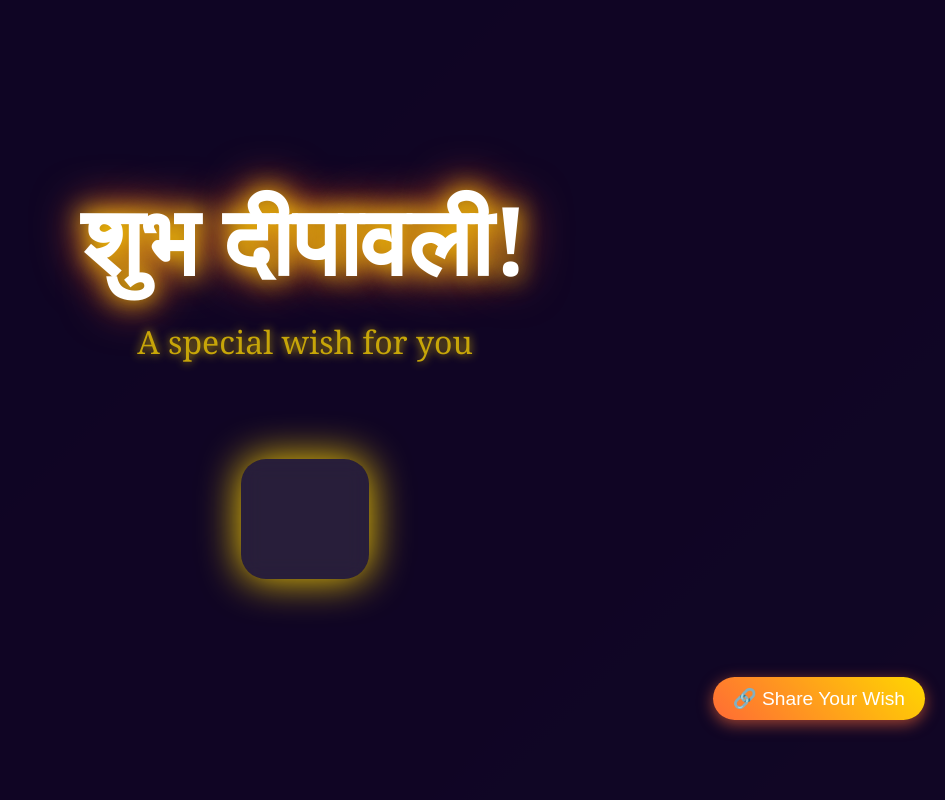
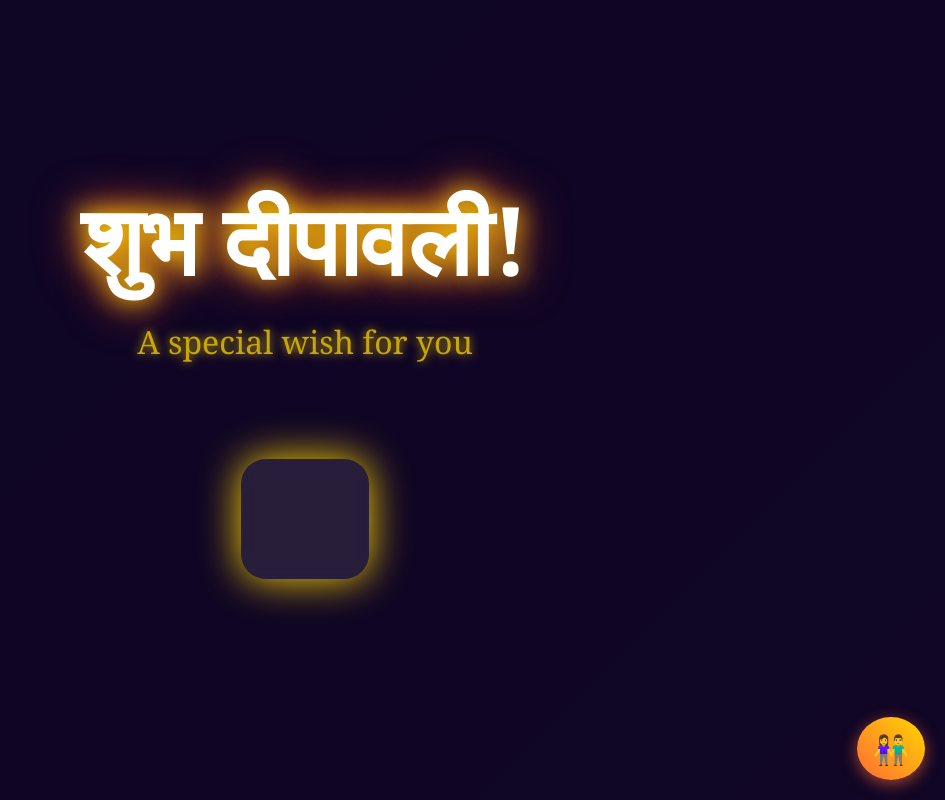
Before and after one commit to Prodipdas22/Diwali, a plain HTML site: page friend-wish-display.html in a window 1280 px wide. Shown: the whole page, without its empty margins (335-1280 px from the left). Drawn offline with Linux system fonts and the light colour scheme.

Commit message:
Replace share button with link to friend's wishes

```diff
--- a/friend-wish-display.html
+++ b/friend-wish-display.html
@@ -21,7 +21,7 @@
     </div>
   </div>
 
-  <button id="shareWishBtn" title="Share Your Wish" class="share-wish-btn">🔗 Share Your Wish</button>
+    <a href="friend-wish.html" class="friend-wish-icon" title="Friend's Wishes">👫</a>
 
   <script src="friend-wish-display.js"></script>
 </body>
```
